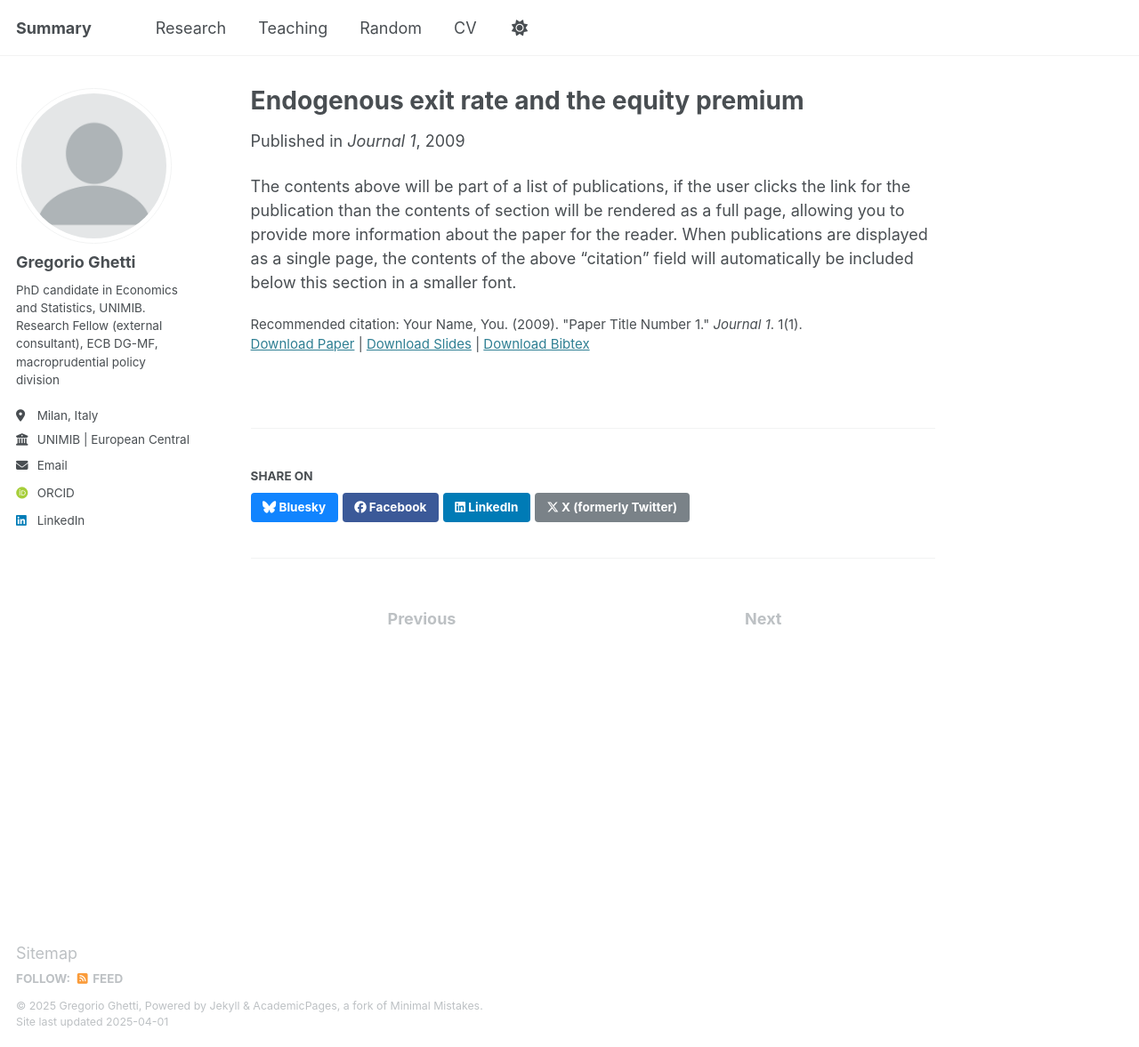
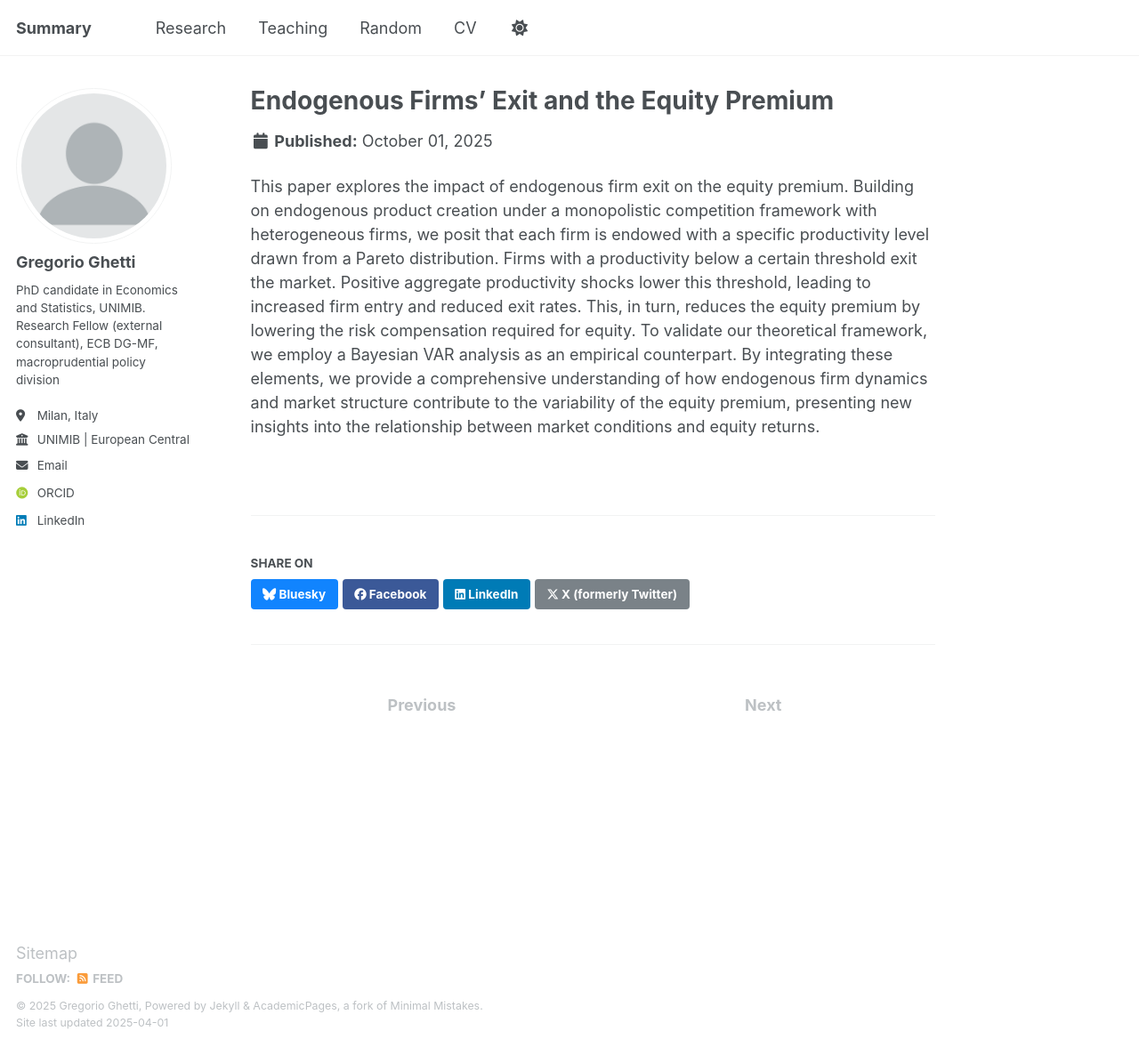
Before and after one commit to GregGh95/GregGh95.github.io, a Jekyll site: the page built from _publications/2009-10-01-paper-title-number-1.md, in a window 1280 px wide and 1177 px high. Shown: the whole window at 89% size. Built offline with Jekyll 4.4.1, drawn with Linux system fonts in a browser that asks for light colours; some web fonts are replaced.

Commit message:
Update 2009-10-01-paper-title-number-1.md

```diff
--- a/_publications/2009-10-01-paper-title-number-1.md
+++ b/_publications/2009-10-01-paper-title-number-1.md
@@ -1,14 +1,14 @@
 ---
-title: "Endogenous exit rate and the equity premium"
+title: "Endogenous Firms’ Exit and the Equity Premium"
 collection: publications
 category: manuscripts
-permalink: /publication/2009-10-01-paper-title-number-1
-excerpt: 'This paper is about the number 1. The number 2 is left for future work.'
-date: 2009-10-01
-venue: 'Journal 1'
-slidesurl: 'http://academicpages.github.io/files/slides1.pdf'
-paperurl: 'http://academicpages.github.io/files/paper1.pdf'
-bibtexurl: 'http://academicpages.github.io/files/bibtex1.bib'
-citation: 'Your Name, You. (2009). &quot;Paper Title Number 1.&quot; <i>Journal 1</i>. 1(1).'
+permalink: #/publication/2009-10-01-paper-title-number-1
+excerpt: 'Based on PhD thesis - chapter 1'
+date: 2025-10-01
+venue: #'Journal 1'
+slidesurl: #'http://academicpages.github.io/files/slides1.pdf'
+paperurl: #'http://academicpages.github.io/files/paper1.pdf'
+bibtexurl: #'http://academicpages.github.io/files/bibtex1.bib'
+citation: #'Your Name, You. (2009). &quot;Paper Title Number 1.&quot; <i>Journal 1</i>. 1(1).'
 ---
-The contents above will be part of a list of publications, if the user clicks the link for the publication than the contents of section will be rendered as a full page, allowing you to provide more information about the paper for the reader. When publications are displayed as a single page, the contents of the above "citation" field will automatically be included below this section in a smaller font.
+This paper explores the impact of endogenous firm exit on the equity premium. Building on endogenous product creation under a monopolistic competition framework with heterogeneous firms, we posit that each firm is endowed with a specific productivity level drawn from a Pareto distribution. Firms with a productivity below a certain threshold exit the market. Positive aggregate productivity shocks lower this threshold, leading to increased firm entry and reduced exit rates. This, in turn, reduces the equity premium by lowering the risk compensation required for equity. To validate our theoretical framework, we employ a Bayesian VAR analysis as an empirical counterpart. By integrating these elements, we provide a comprehensive understanding of how endogenous firm dynamics and market structure contribute to the variability of the equity premium, presenting new insights into the relationship between market conditions and equity returns.
```
